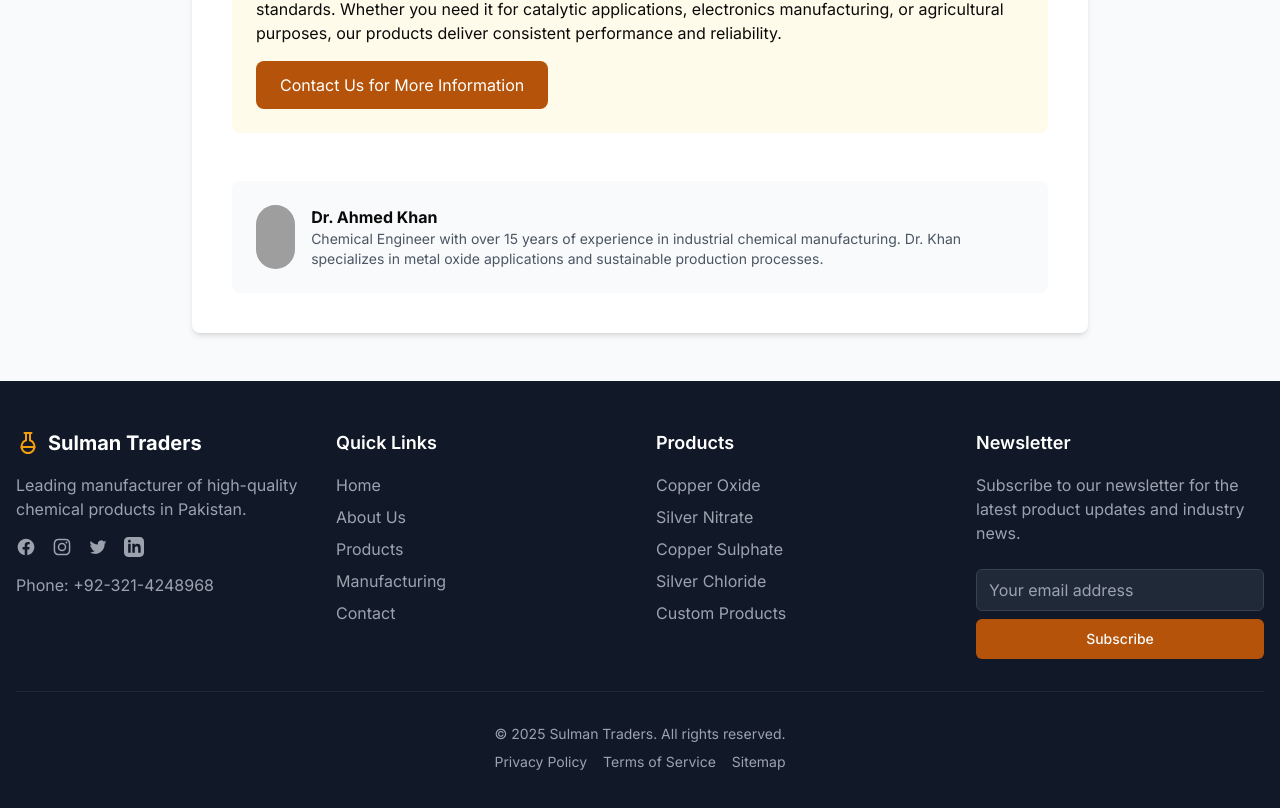
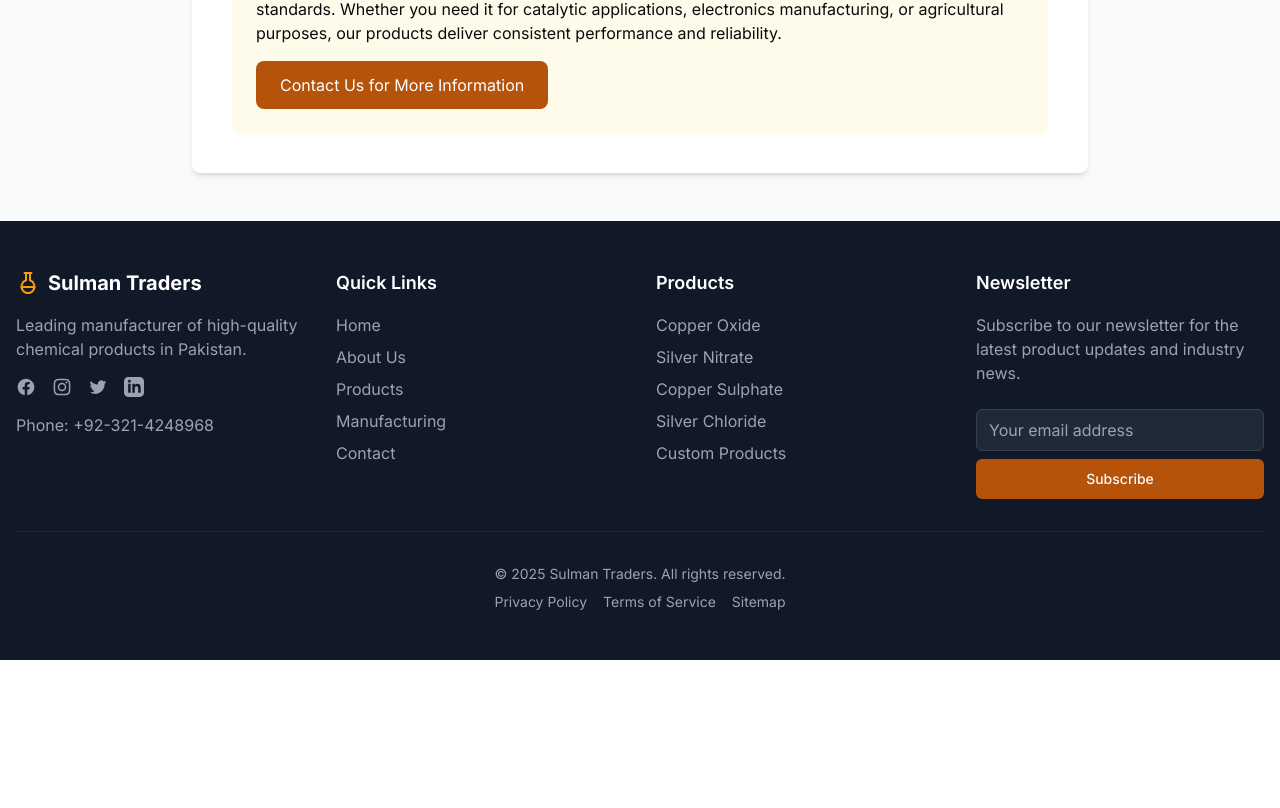
Before and after one commit to MuhammadAbdullah9999/copper-oxide-pakistan, a Next.js app: page /blog/top-industrial-applications-copper-oxide in a window 1280 px wide. Shown: the part 6016-6824 px from the top of the page. After the commit the page ends 6676 px from the top, so only its background shows below. Built offline with nearby package versions, Linux system fonts and the light colour scheme; grey boxes are pictures that could not be loaded.

Commit message:
remvoe author from blog

```diff
--- a/app/blog/silver-nitrate-medical-applications/page.tsx
+++ b/app/blog/silver-nitrate-medical-applications/page.tsx
@@ -338,20 +338,7 @@ export default function SilverNitrateBlog() {
                 </div>
 
                 {/* Author Bio */}
-                <div className="flex items-center mt-12 p-6 bg-gray-50 rounded-lg">
-                  <div className="w-16 h-16 relative mr-4">
-                    <OptimizedImage
-                      src="/placeholder-user.jpg"
-                      alt="Muhammad Salman"
-                      fill
-                      className="rounded-full object-cover"
-                    />
-                  </div>
-                  <div>
-                    <p className="font-bold">Muhammad Salman</p>
-                    <p className="text-sm text-gray-600">Medical researcher with expertise in pharmacology and antimicrobial agents. Dr. Ahmed specializes in the application of inorganic compounds in modern healthcare settings and has published extensively on silver-based medical treatments.</p>
-                  </div>
-                </div>
+
 
                 {/* References */}
                 <div className="mt-12">
--- a/app/blog/top-industrial-applications-copper-oxide/page.tsx
+++ b/app/blog/top-industrial-applications-copper-oxide/page.tsx
@@ -355,22 +355,7 @@ export default function CopperOxideBlog() {
                 </div>
 
                 {/* Author Bio */}
-                <div className="flex items-center mt-12 p-6 bg-gray-50 rounded-lg">
-                  <div className="w-16 h-16 relative mr-4">
-                    <OptimizedImage
-                      src="/placeholder-user.jpg"
-                      alt="Dr. Ahmed Khan"
-                      fill
-                      className="rounded-full object-cover"
-                    />
-                  </div>
-                  <div>
-                    <p className="font-bold">Dr. Ahmed Khan</p>
-                    <p className="text-sm text-gray-600">Chemical Engineer with over 15 years of experience in industrial chemical manufacturing. Dr. Khan specializes in metal oxide applications and sustainable production processes.</p>
-                  </div>
-                </div>
 
-                {/* Related Articles */}
 
 
               </div>
--- a/app/layout.tsx
+++ b/app/layout.tsx
@@ -13,9 +13,9 @@ const inter = Inter({ subsets: ["latin"] });
 export const metadata = {
   ...defaultMetadata,
   icons: {
-    icon: '/favicon.png',
-    shortcut: '/favicon.png',
-    apple: '/favicon.png',
+    icon: '/favicon-1.png',
+    shortcut: '/favicon-1.png',
+    apple: '/favicon-1.png',
   },
 };
 
```
Also changed, not shown: public/favicon-1.png (added).
